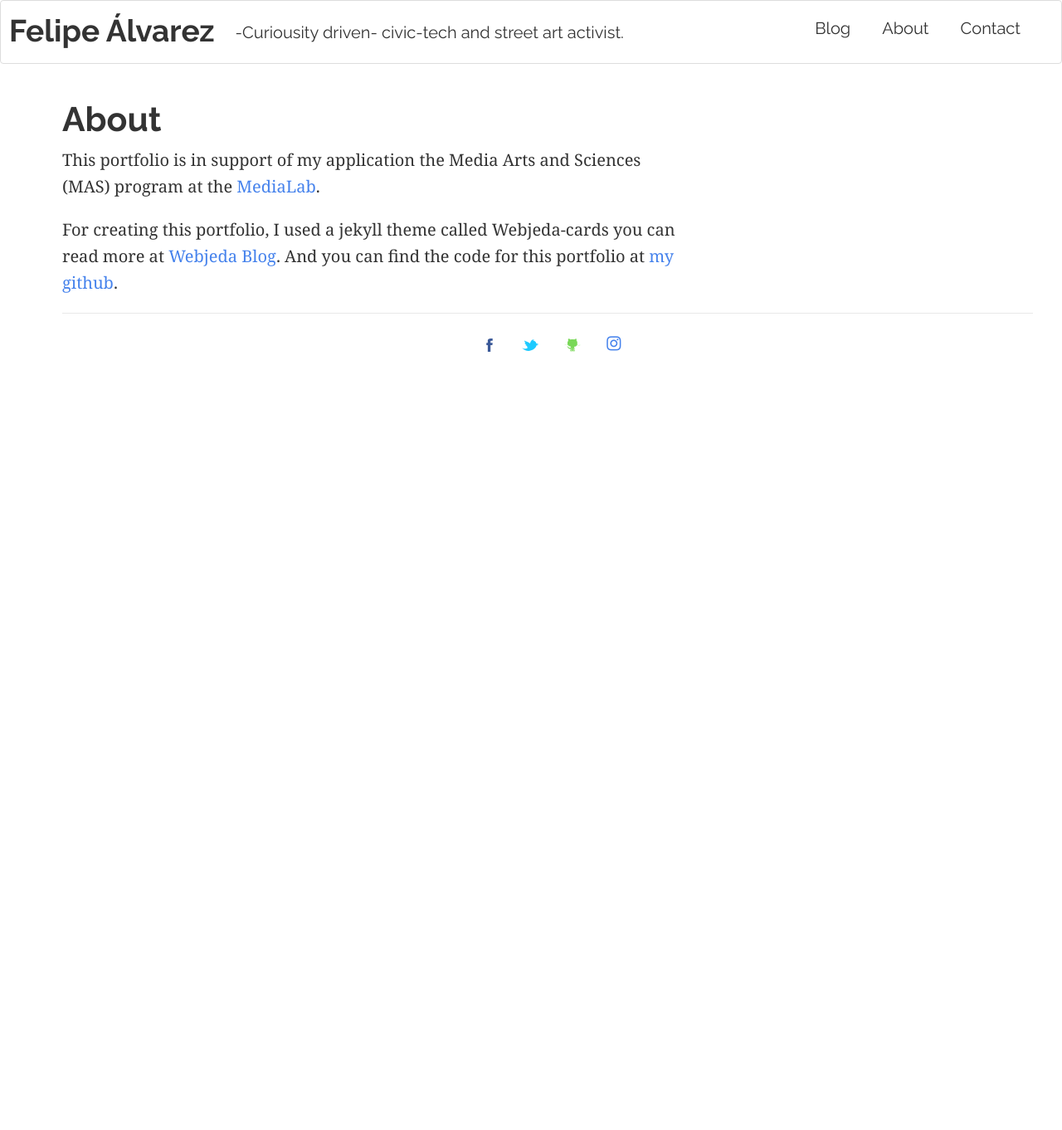
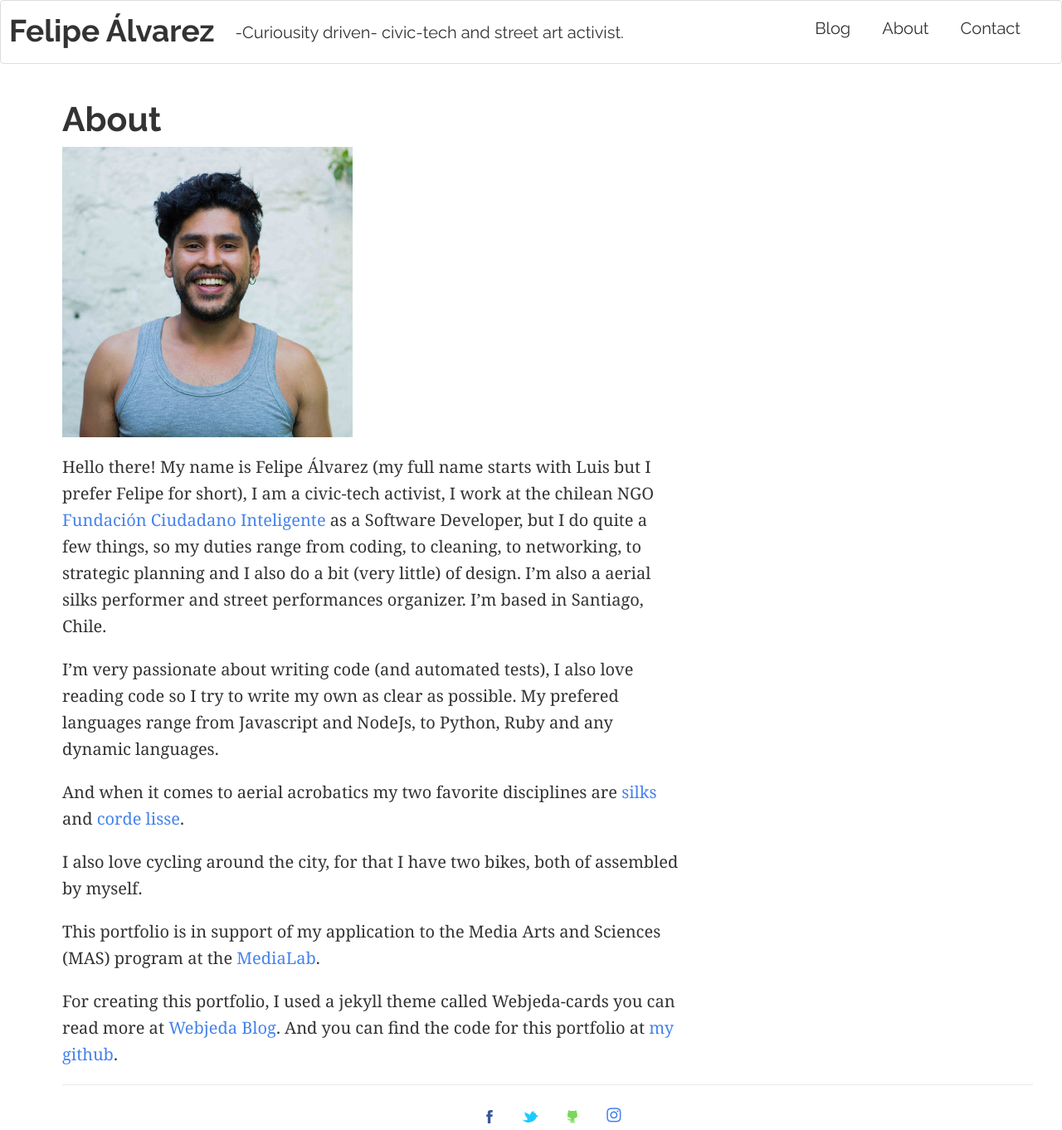
Before and after one commit to lfalvarez/portfolio, a Jekyll site: the page built from about.md, in a window 1280 px wide. Shown: the whole page at 83% size. Built offline with Jekyll 4.4.1, drawn with Linux system fonts in a browser that asks for light colours; before the commit the page ends 900 px from its top, so only the background shows below that.

Commit message:
Improving about

```diff
--- a/about.md
+++ b/about.md
@@ -3,7 +3,16 @@ layout: page
 title: About
 permalink: /about/
 ---
+![](/images/felipee.jpg)
 
-This portfolio is in support of my application the Media Arts and Sciences (MAS) program at the [MediaLab](http://www.media.mit.edu/).
+Hello there! My name is Felipe Álvarez (my full name starts with Luis but I prefer Felipe for short), I am a civic-tech activist, I work at the chilean NGO [Fundación Ciudadano Inteligente](http://ciudadanointeligente.org/) as a Software Developer, but I do quite a few things, so my duties range from coding, to cleaning, to networking, to strategic planning and I also do a bit (very little) of design. I'm also a aerial silks performer and street performances organizer. I'm based in Santiago, Chile.
+
+I'm very passionate about writing code (and automated tests), I also love reading code so I try to write my own as clear as possible. My prefered languages range from Javascript and NodeJs, to Python, Ruby and any dynamic languages.
+
+And when it comes to aerial acrobatics my two favorite disciplines are [silks](https://en.wikipedia.org/wiki/Aerial_silk) and [corde lisse](https://en.wikipedia.org/wiki/Corde_lisse).
+
+I also love cycling around the city, for that I have two bikes, both of assembled by myself.
+
+This portfolio is in support of my application to the Media Arts and Sciences (MAS) program at the [MediaLab](http://www.media.mit.edu/).
 
 For creating this portfolio, I used a jekyll theme called Webjeda-cards you can read more at [Webjeda Blog](http://blog.webjeda.com). And you can find the code for this portfolio at [my github](https://github.com/lfalvarez/portfolio).
```
Also changed, not shown: images/felipee.jpg (added).
